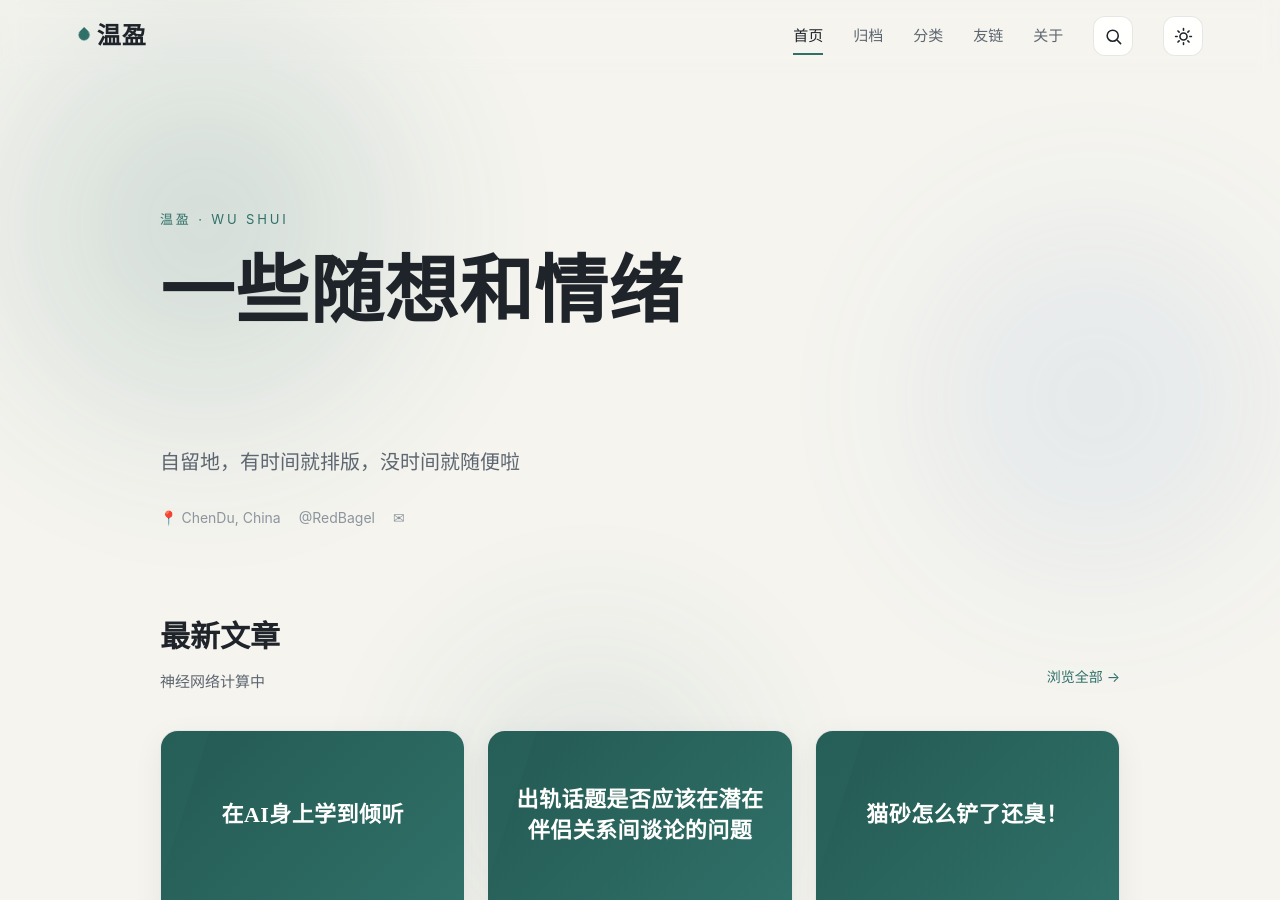
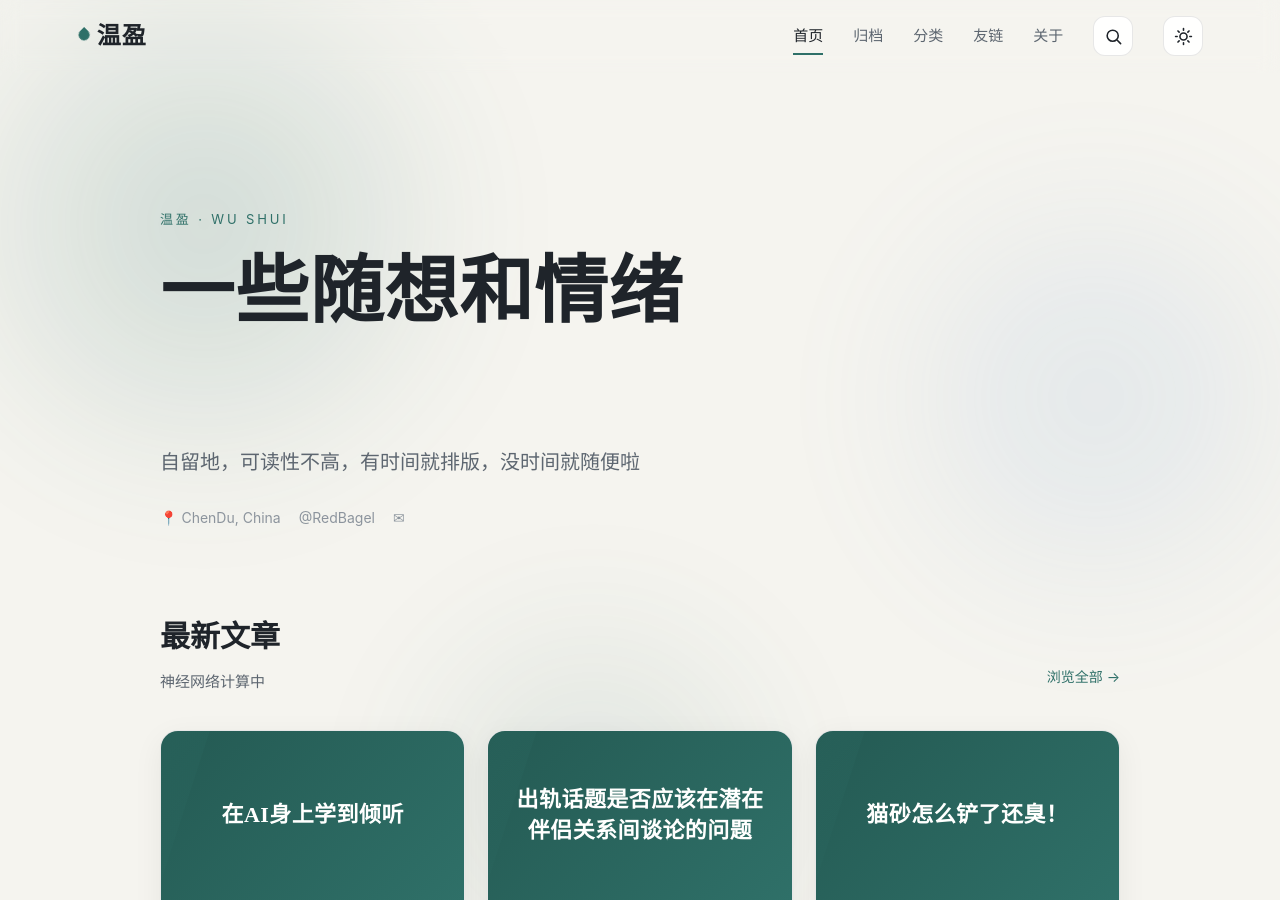
Before and after one commit to RedBagel/RedBagel.github.io, a Jekyll site: the page built from index.html, in a window 1280 px wide and 900 px high. Built offline with Jekyll 4.4.1, drawn with Linux system fonts in a browser that asks for light colours; a style sheet for code colours, icons or effects is not loaded.

Commit message:
Update index.html

```diff
--- a/index.html
+++ b/index.html
@@ -11,7 +11,7 @@ comments: false
     <span class="ln"><span>一些随想和情绪</span></span>
     <span class="ln"><span><span class="accent-ink"></span></span></span>
   </h1>
-  <p class="sub">自留地，有时间就排版，没时间就随便啦</p>
+  <p class="sub">自留地，可读性不高，有时间就排版，没时间就随便啦</p>
   <div class="meta">
     <span>📍 {{ site.location }}</span>
     <a href="https://github.com/{{ site.github_username }}" target="_blank" rel="noopener">@{{ site.github_username }}</a>
```
